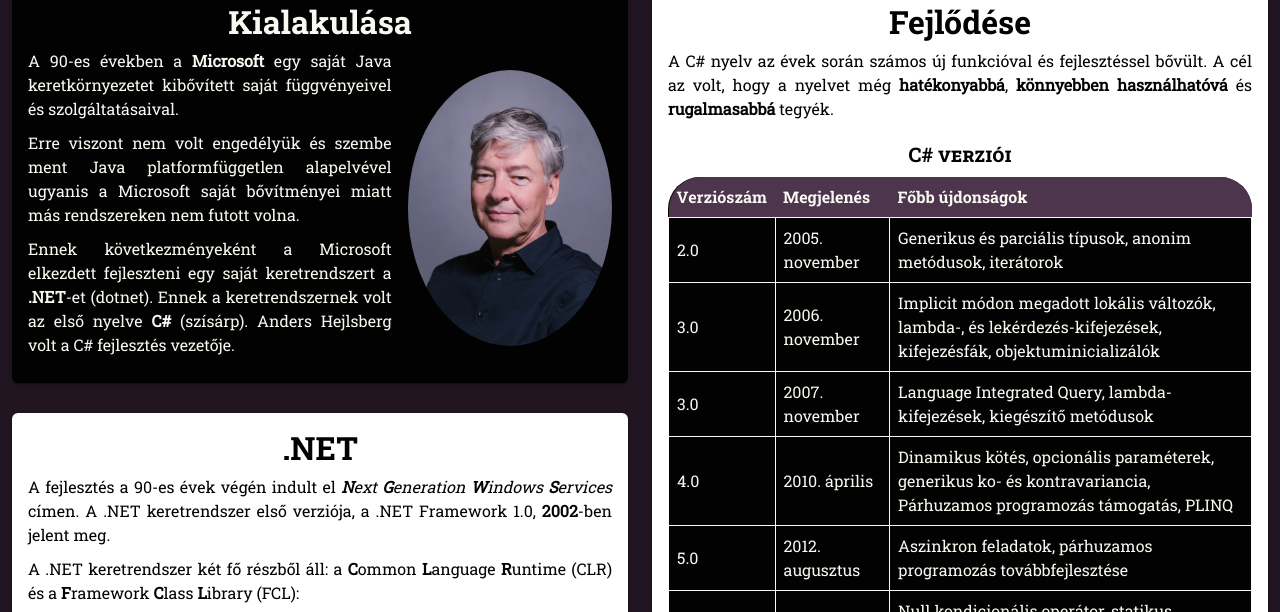
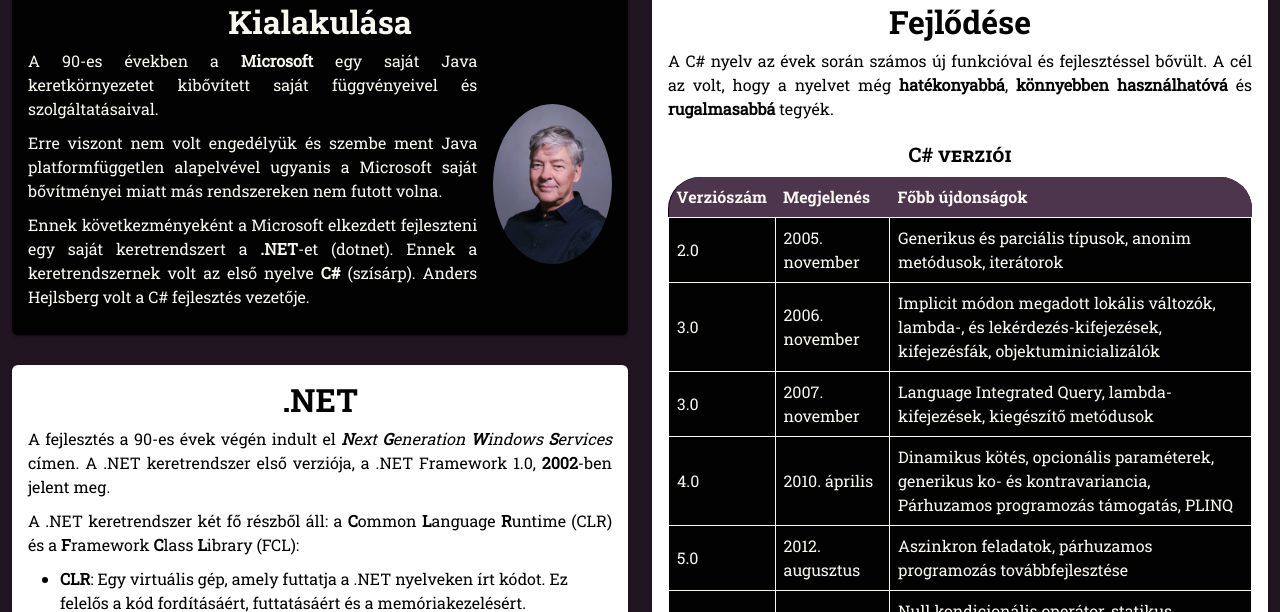
Before and after one commit to pinterbalint06/C_sharp, a plain HTML site: page index.html in a window 1280 px wide. Shown: the part 169-781 px from the top of the page. Drawn offline with Linux system fonts and the light colour scheme.

Commit message:
kep nagysag javitas

```diff
--- a/styles.css
+++ b/styles.css
@@ -67,8 +67,9 @@ footer ul li {
 }
 
 .kepkorbefoglalo img {
-    width: 35%;
-    height: 35%;
+    max-width: 35%;
+    max-height: 20vh;
+    object-fit: cover;
     border-radius: 50%;
     margin-left: 1rem;
 }
```
